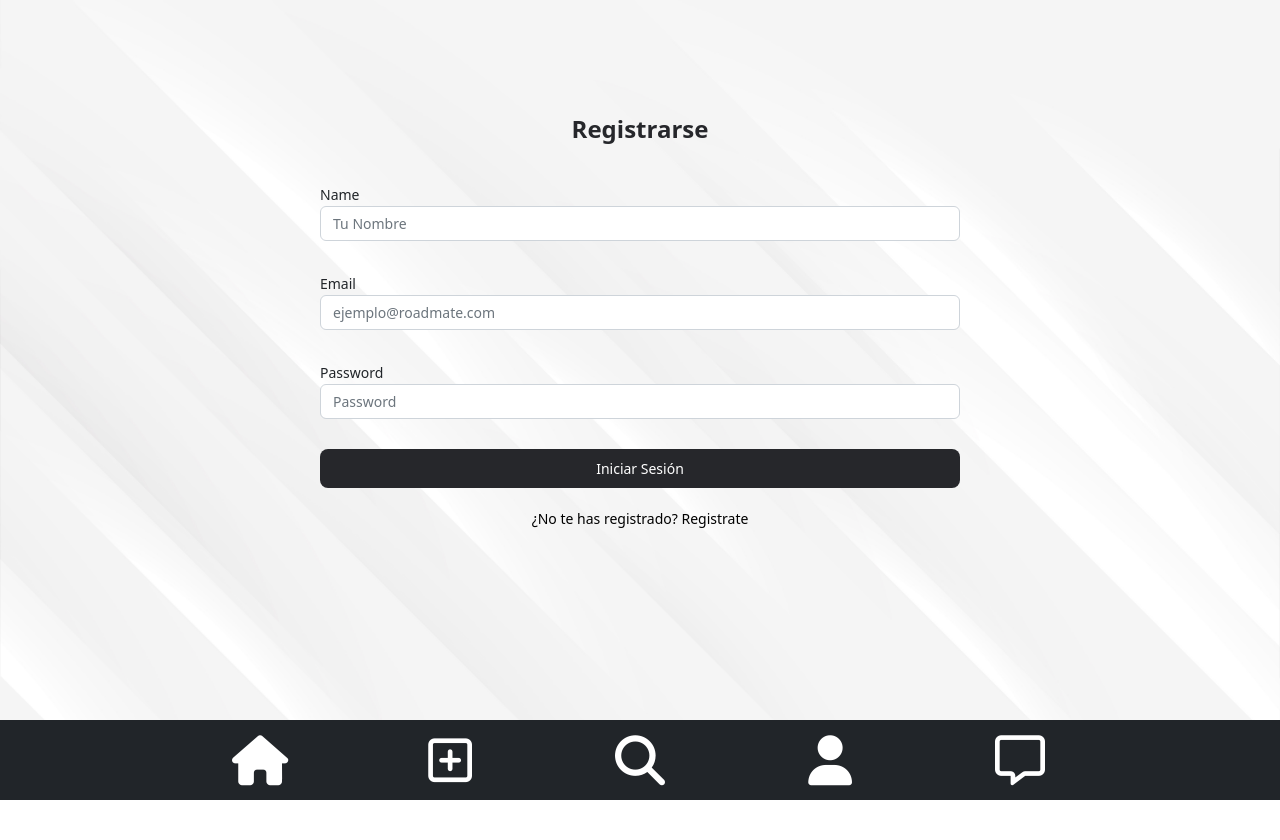
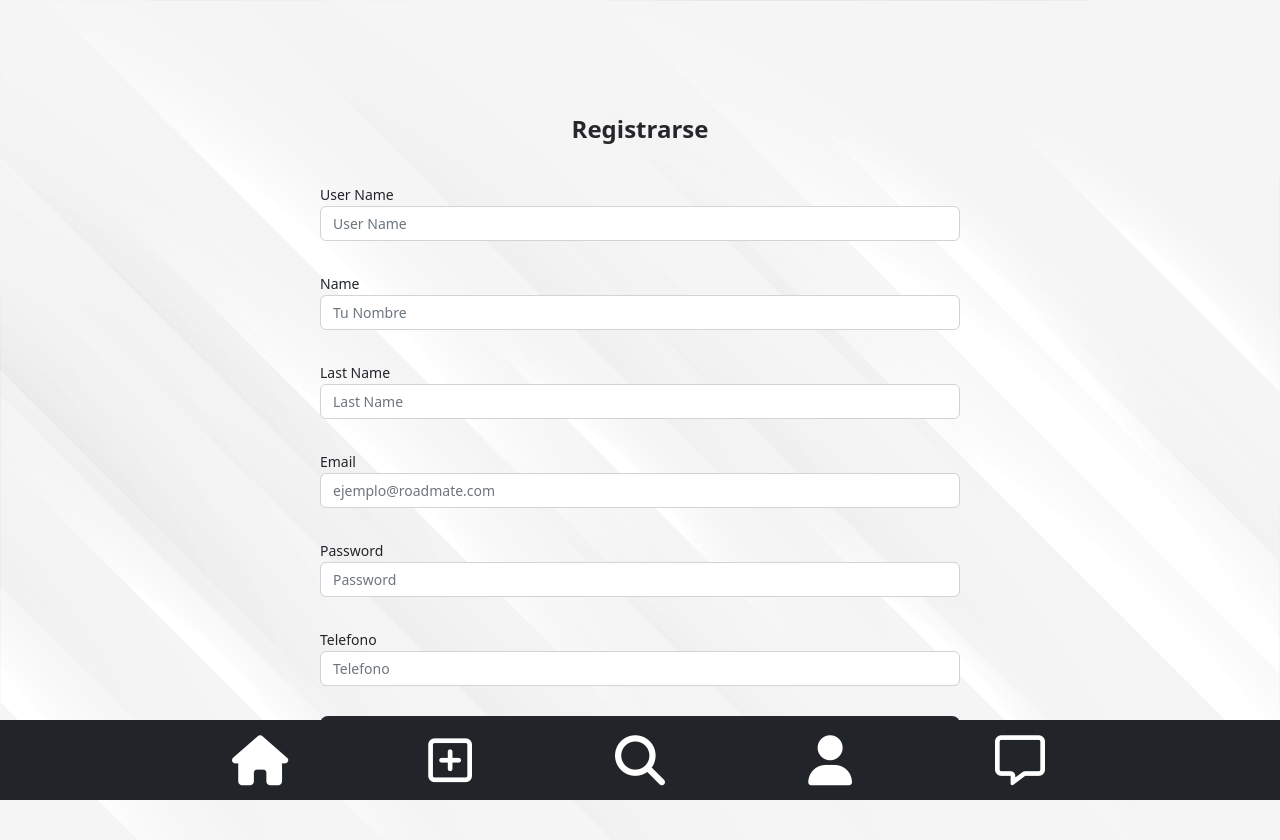
Before and after one commit to aitorp99/roadMate, an Angular app: page /register in a window 1280 px wide. Shown: the top 840 px of the page. Before the commit the page ends 800 px from the top, so only its background shows below. Built offline with nearby package versions, Linux system fonts and the light colour scheme.

Commit message:
Register
he agregado las barras en la parte de registro

```diff
--- a/src/app/components/registrer/registrer.component.html
+++ b/src/app/components/registrer/registrer.component.html
@@ -4,18 +4,42 @@
     <div *ngIf="errorMessage" class="error-message">ERROR - DATOS INCORRECTOS</div>
     <h1>Registrarse</h1>
         <form>
+            <!-- User Name -->
+            <div class="form-group">
+                <label class="txt">User Name</label>
+                <input type="text" class="form-control" placeholder="User Name" [(ngModel)]="userName " name="User Name ">
+            </div>
+
+            <!-- Name -->
             <div class="form-group">
                 <label class="txt" for="name">Name</label>
                 <input type="text" class="form-control" placeholder="Tu Nombre" [(ngModel)]="name"name="name">
             </div>
+
+            <!-- Last Name -->
+            <div class="form-group">
+                <label class="txt" for="name">Last Name</label>
+                <input type="text" class="form-control" placeholder="Last Name" [(ngModel)]="lastName"name="Last Name">
+            </div>
+
+            <!-- Email -->
             <div class="form-group">
                 <label class="txt" for="email">Email</label>
                 <input type="email" class="form-control" placeholder="ejemplo@roadmate.com" [(ngModel)]="email" name="email">
             </div>
+
+            <!-- Password -->
             <div class="form-group">
                 <label class="txt">Password</label>
                 <input type="password" class="form-control" placeholder="Password" [(ngModel)]="password" name="password">
             </div>
+
+            <!-- telefono -->
+            <div class="form-group">
+                <label class="txt">Telefono</label>
+                <input type="text" class="form-control" placeholder="Telefono" [(ngModel)]="telefono" name="telefono">
+            </div>
+
             <input (click)="RegisterButton()" type="submit" id="btn-login" class="btn btn-custom btn-lg btn-block" value="Iniciar Sesión">
         </form>
         <a href="/Registrarse" class="registro">¿No te has registrado? Registrate</a>
--- a/src/app/components/registrer/registrer.component.ts
+++ b/src/app/components/registrer/registrer.component.ts
@@ -13,6 +13,9 @@ export class RegistrerComponent implements OnInit {
   error:string = "ERROR - DATOS INCORRECTOS"
   errorMessage:boolean = false;
   name: any;
+  userName: any;
+  lastName: any;
+  telefono: any;
   ngOnInit(): void {
   }
 
```
